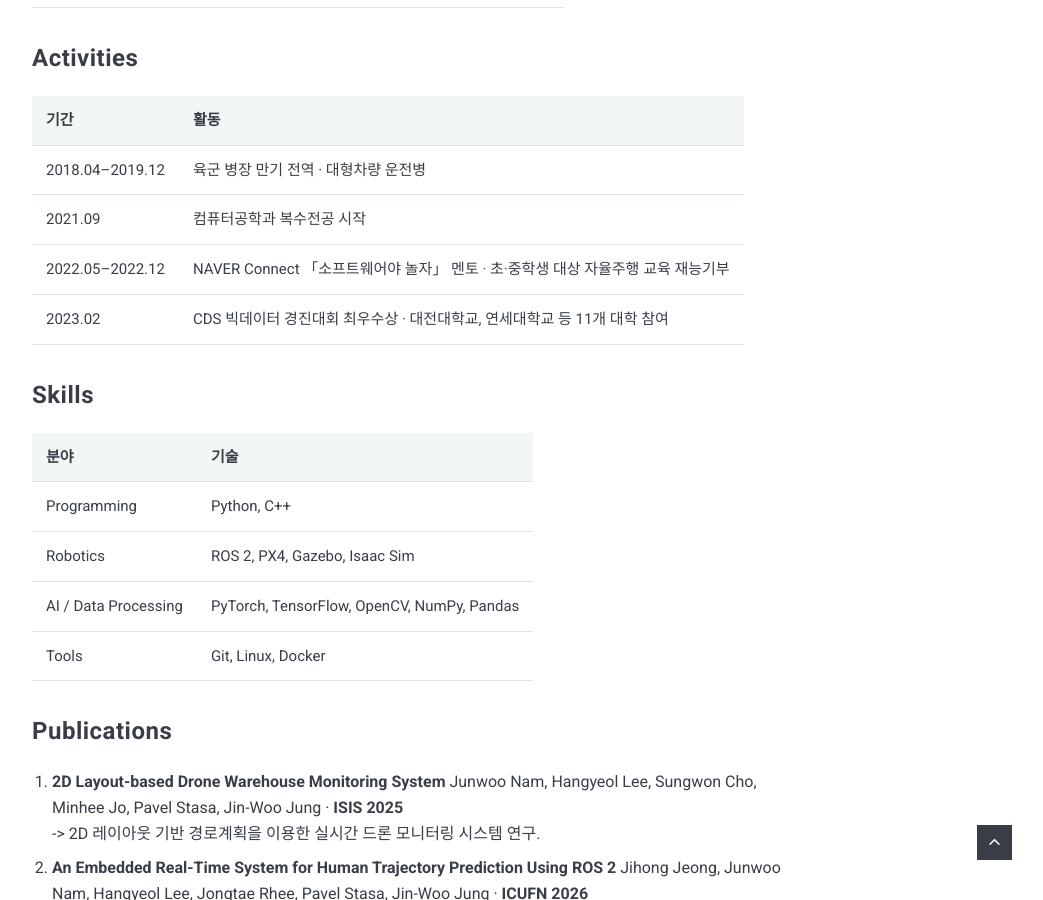
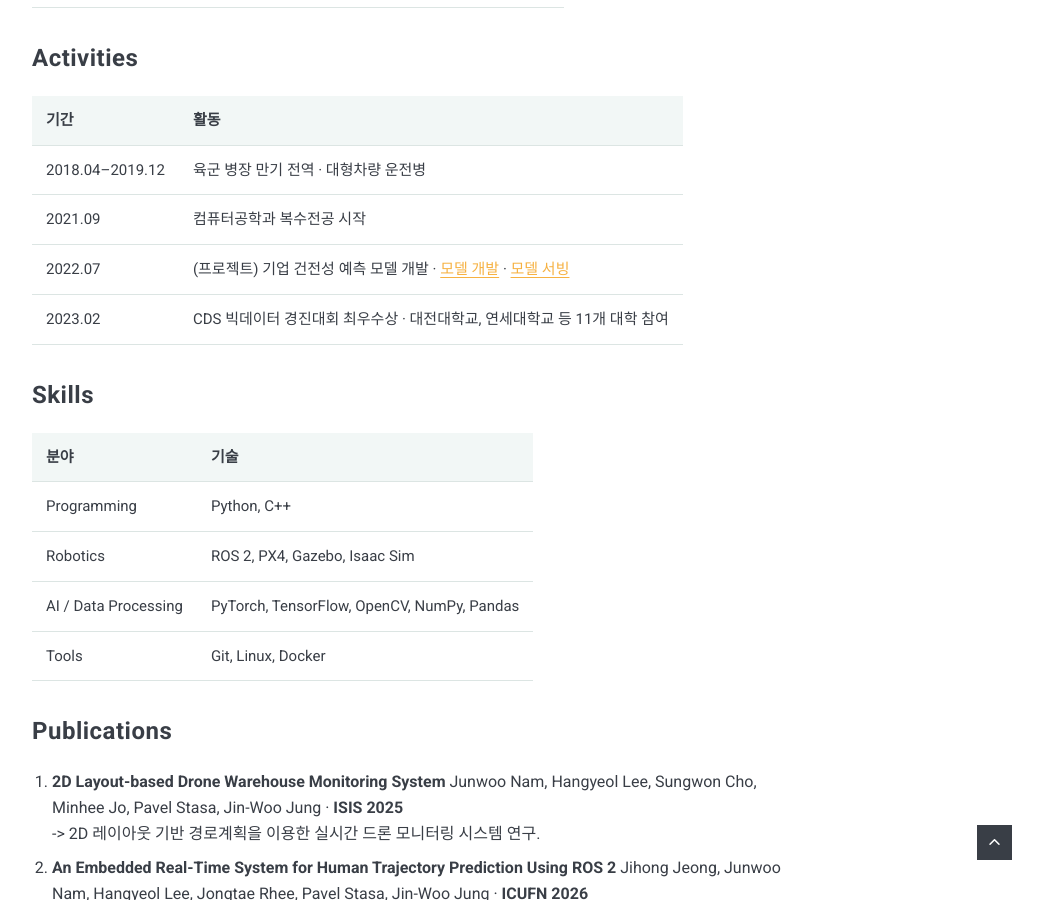
Before and after one commit to junRepository/junRepository.github.io, a Jekyll site: the page built from _pages/portfolio.md, in a window 1280 px wide and 900 px high, scrolled down 1109 px. Shown: the whole window, without its empty margins (228-1271 px from the left). Built offline with Jekyll 4.4.1, drawn with Linux system fonts in a browser that asks for light colours; nearby versions of some CDN libraries.

Commit message:
modify portfolio

```diff
--- a/_pages/portfolio.md
+++ b/_pages/portfolio.md
@@ -26,7 +26,7 @@ research: true
 | :--------------- | :--------------------------------------------------------------------------------- |
 | 2018.04–2019.12 | 육군 병장 만기 전역 · 대형차량 운전병                                             |
 | 2021.09          | 컴퓨터공학과 복수전공 시작                                                         |
-| 2022.05–2022.12 | NAVER Connect 「소프트웨어야 놀자」 멘토 · 초·중학생 대상 자율주행 교육 재능기부 |
+| 2022.07 | (프로젝트) 기업 건전성 예측 모델 개발 · [모델 개발]({{ site.baseurl }}{% post_url 2023-07-01-preject_1 %}) · [모델 서빙]({{ site.baseurl }}{% post_url 2023-07-02-project-serving %}) |
 | 2023.02          | CDS 빅데이터 경진대회 최우수상 · 대전대학교, 연세대학교 등 11개 대학 참여         |
 
 ### Skills
```
